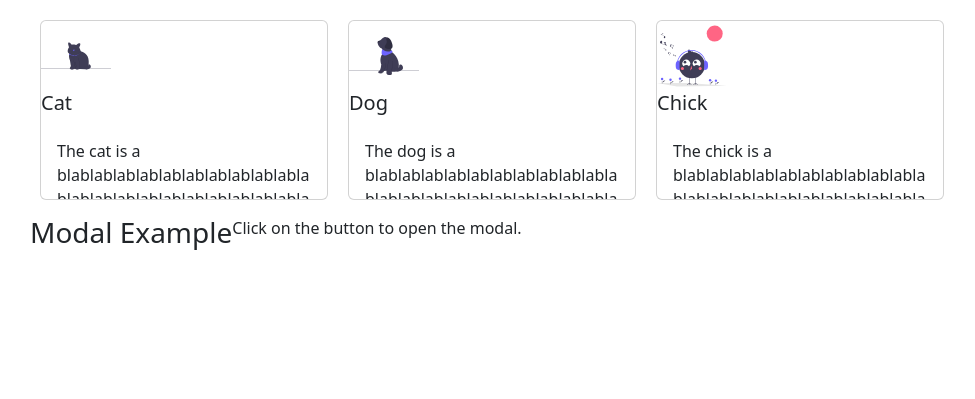
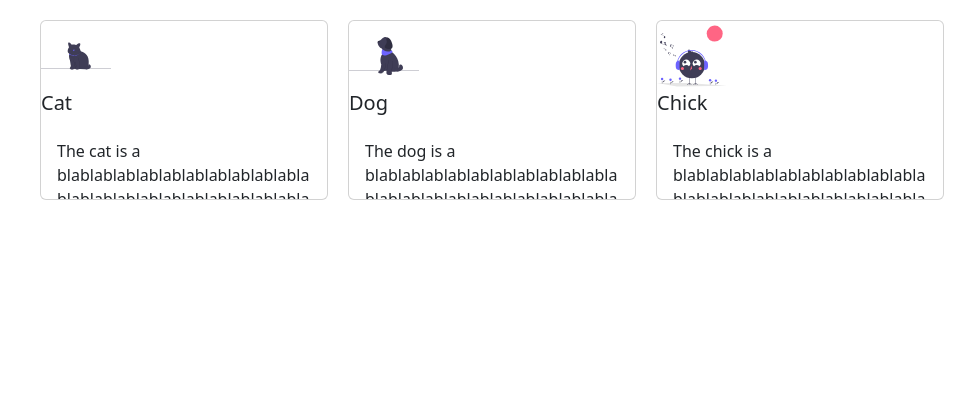
Before and after one commit to charvinze/fer-13-fd-6, a plain HTML site: page index.html in a window 1280 px wide. Shown: the whole page, without its empty margins (52-1027 px from the left). Drawn offline with nearby package versions, Linux system fonts and the light colour scheme.

Commit message:
update index.html

```diff
--- a/index.html
+++ b/index.html
@@ -36,16 +36,6 @@
         </div>
     </div>
 
-
-
-    <div class="container mt-3">
-  <h3>Modal Example</h3>
-  <p>Click on the button to open the modal.</p>
-
-  <!-- <button type="button" class="btn btn-primary" data-bs-toggle="modal" data-bs-target="#myModal">
-    Open modal
-  </button> -->
-</div>
 
 <!-- The Modal -->
 <div class="modal" id="myModal1">
```
